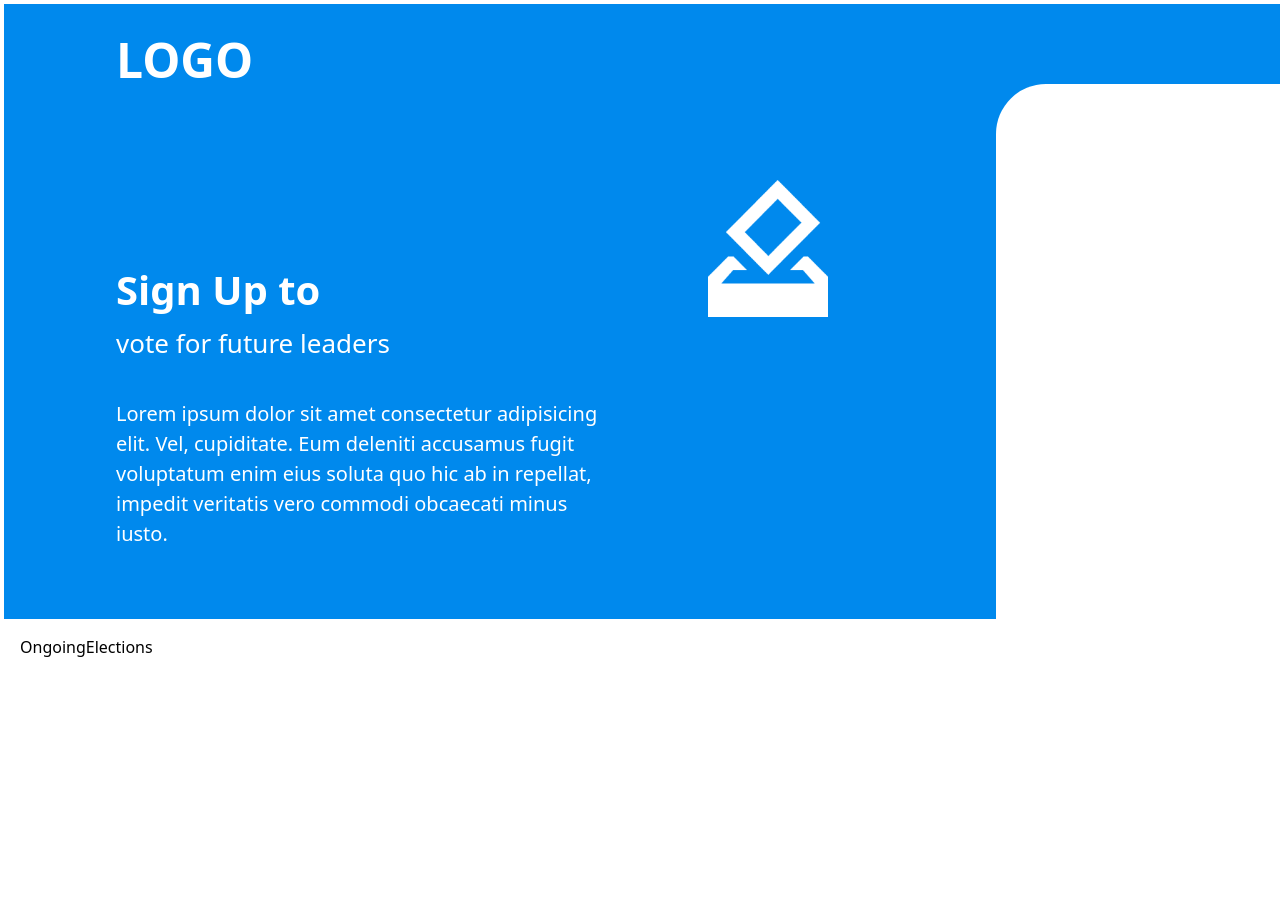
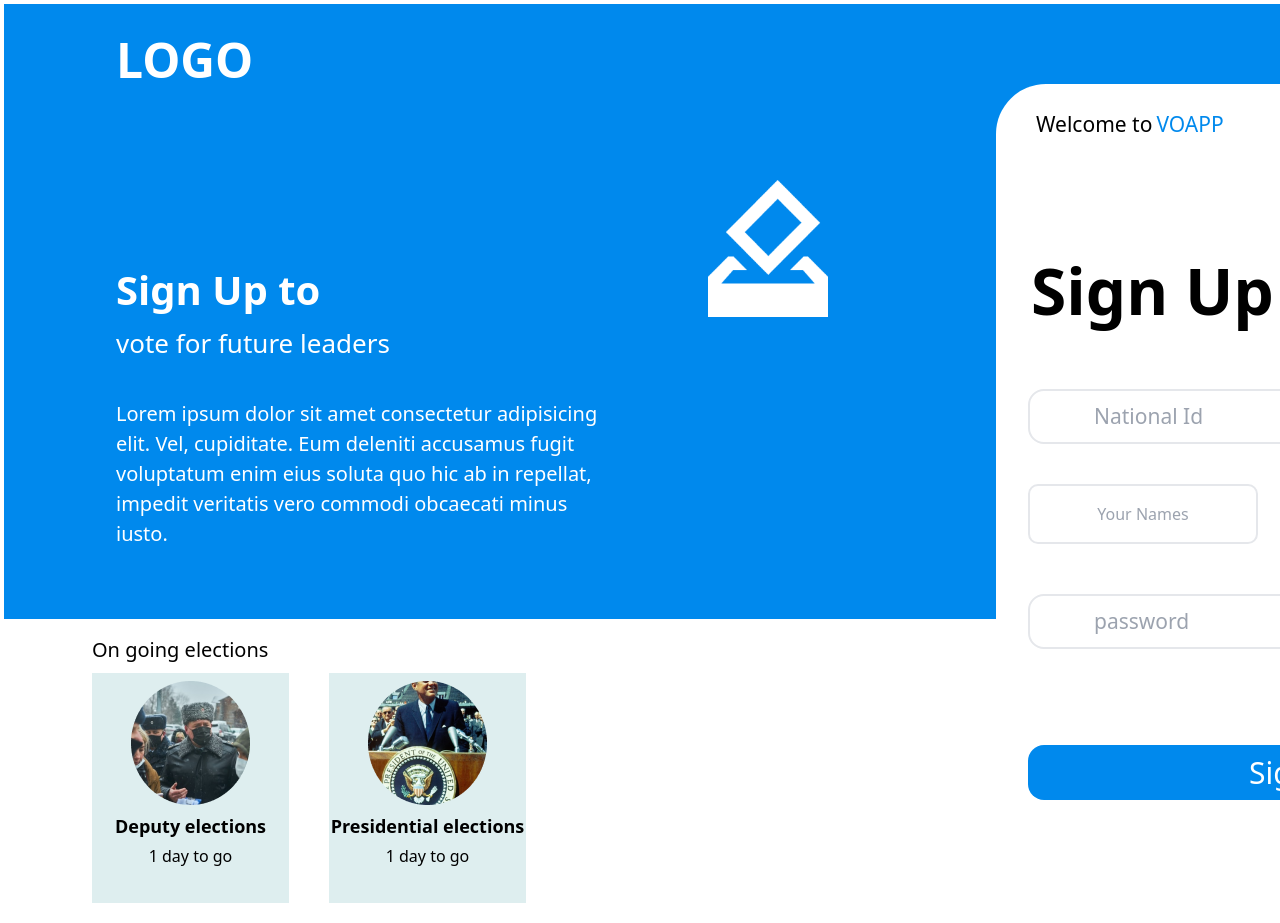
Before and after one commit to Mugisha-isaac/vote_system, a React (Vite) app: page / in a window 1280 px wide. Shown: the top 923 px of the page. Before the commit the page ends 800 px from the top, so only its background shows below. Built offline with nearby package versions, Linux system fonts and the light colour scheme.

Commit message:
feat: done with form

```diff
--- /dev/null
+++ b/src/components/Button.jsx
@@ -0,0 +1,11 @@
+import React from 'react'
+
+function Button(props) {
+  return (
+    <div>
+       <button className='bg-[#0089ED] w-[540.39px] h-[55px] rounded-[16px] mt-[6rem] ml-8 text-[30px] text-white font-[400]'>{props.type}</button>
+    </div>
+  )
+}
+
+export default Button
--- a/src/components/OngoingElections.jsx
+++ b/src/components/OngoingElections.jsx
@@ -1,9 +1,25 @@
 
 import React from 'react'
+import DeputyElections from '../images/deputy.png'
+import PresidentialElections from '../images/president.png'
 
 const OngoingElections = () => {
   return (
-    <div>OngoingElections</div>
+    <div className='mt-4 ml-10 px-8'>
+       <p className='font-[400] text-[20px] text-[#000000] mb-2'>On going elections</p>
+       <div className='flex flex-row gap-10'>
+          <div className='w-[197px] h-[230px] bg-[#DEEEEF] object-cover'>
+            <img src={DeputyElections} width="119px" height="124px" className='mx-auto py-2' />
+            <p className='text-center text-[18px] font-[700]'>Deputy elections</p>
+            <p className='text-small font-[100] text-center py-1'>1 day to go</p>
+          </div>
+          <div className='w-[197px] h-[230px] bg-[#DEEEEF] object-cover'>
+            <img src={PresidentialElections} width="119px" height="124px" className='mx-auto py-2' />
+            <p className='text-center text-[18px] font-[700]'>Presidential elections</p>
+            <p className='text-small font-[100] text-center py-1'>1 day to go</p>
+          </div>
+       </div>
+    </div>
   )
 }
 
--- a/src/views/SingUp.jsx
+++ b/src/views/SingUp.jsx
@@ -1,10 +1,40 @@
 import React from "react";
 import "../index.css";
+import Button from "../components/Button";
 
 function SingUp() {
   return (
-    <div className="bg-white m-2 w-[657px] h-[859px] rounded-[50px] mt-[5rem] text-center drop-shadow-[0px 2px 1px rgba(218, 81, 230, 0.25)]">
-      SingUp
+    <div className="bg-[#FFFFFF] m-2 w-[657px] h-[819px] rounded-[50px] mt-[5rem] drop-shadow-[0px 2px 1px rgba(218, 81, 230, 0.25)]">
+      <div className="flex flex-row space-x-[10rem]">
+        <div className=" px-10 flex flex-row gap-1 py-[25px]">
+          <p className="text-[21px] font-[400]">Welcome to</p>
+          <p className="text-[21px] font-[400] text-[#0089ED]">VOAPP</p>
+        </div>
+        <div className="mt-[22px]">
+          <p className="text-[18px] font-[400] opacity-50">Have an account?</p>
+          <a className="text-[18px] font-[400] text-[#0089ED] py-2" href="#">
+            Sign in
+          </a>
+        </div>
+      </div>
+
+      <p className="text-[64px] font-[600] mt-[77px] px-[35px]">Sign Up </p>
+
+      <form action="" method="post">
+        <input
+          type="text"
+          name="nid"
+          id="nid"
+          placeholder="National Id"
+          className="w-[520px] h-[55px] border-2 rounded-[16px] focus:outline-none ml-8 mt-[50px] font-[500] text-[21px] px-[4rem]"
+        />
+        <div className="flex flex-row gap-8">
+          <input type="text" name="names" id="name" placeholder="Your Names" className="w-[230px] h-[60px] border-2 mt-[40px] ml-8 rounded-[10px] text-center" />
+          <input type="text" name="email" id="email" placeholder="Email Address" className="w-[230px] h-[60px] border-2 mt-[40px] ml-8 rounded-[10px] text-center" />
+        </div>
+        <input type="password" name="password" id="password" placeholder="password" className="w-[520px] h-[55px] border-2 rounded-[16px] focus:outline-none ml-8 mt-[50px] font-[500] text-[21px] px-[4rem]" />
+        <Button type="Signup" />
+      </form>
     </div>
   );
 }
```
Also changed, not shown: src/images/deputy.png (added), src/images/president.png (added).
